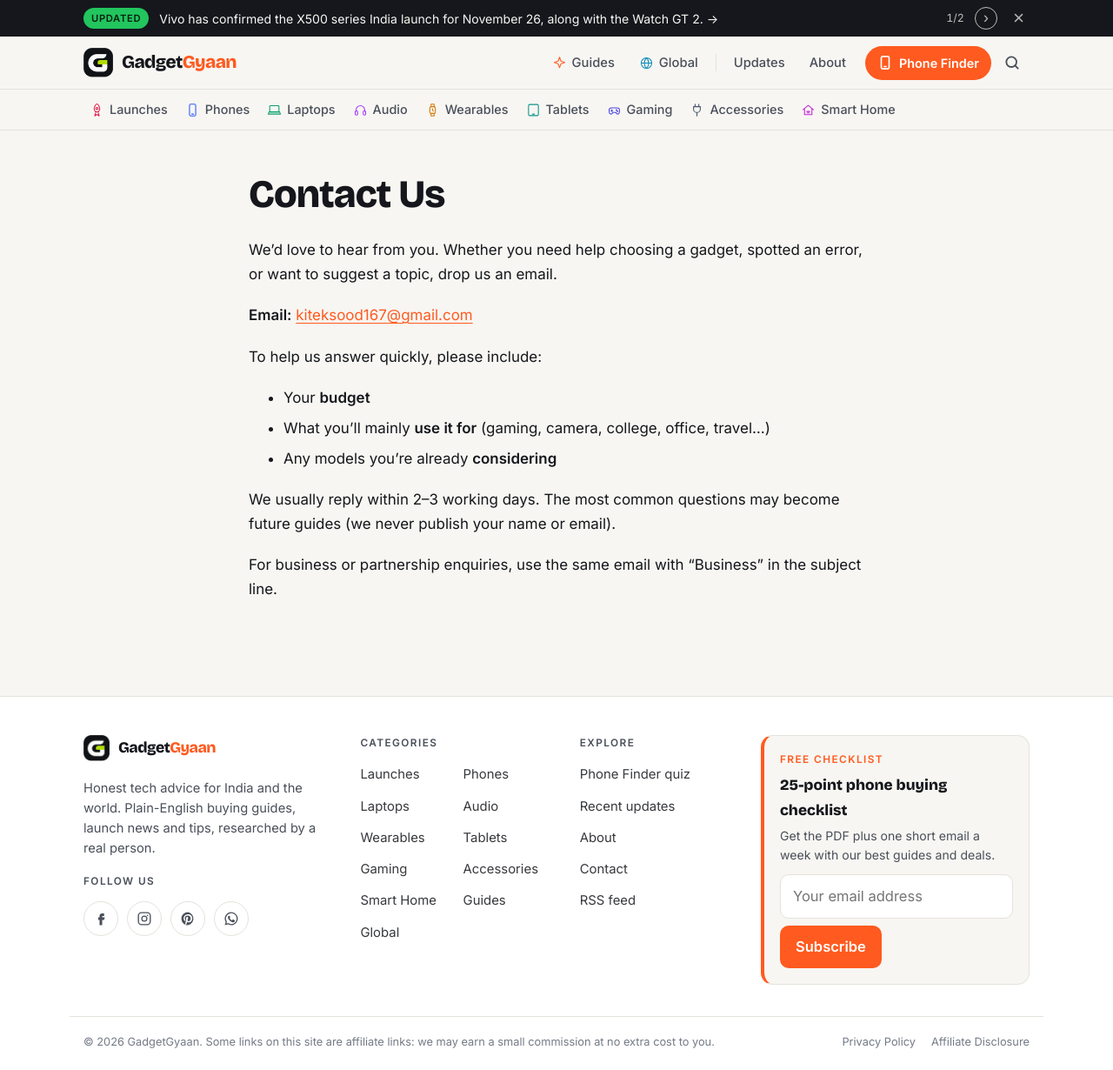
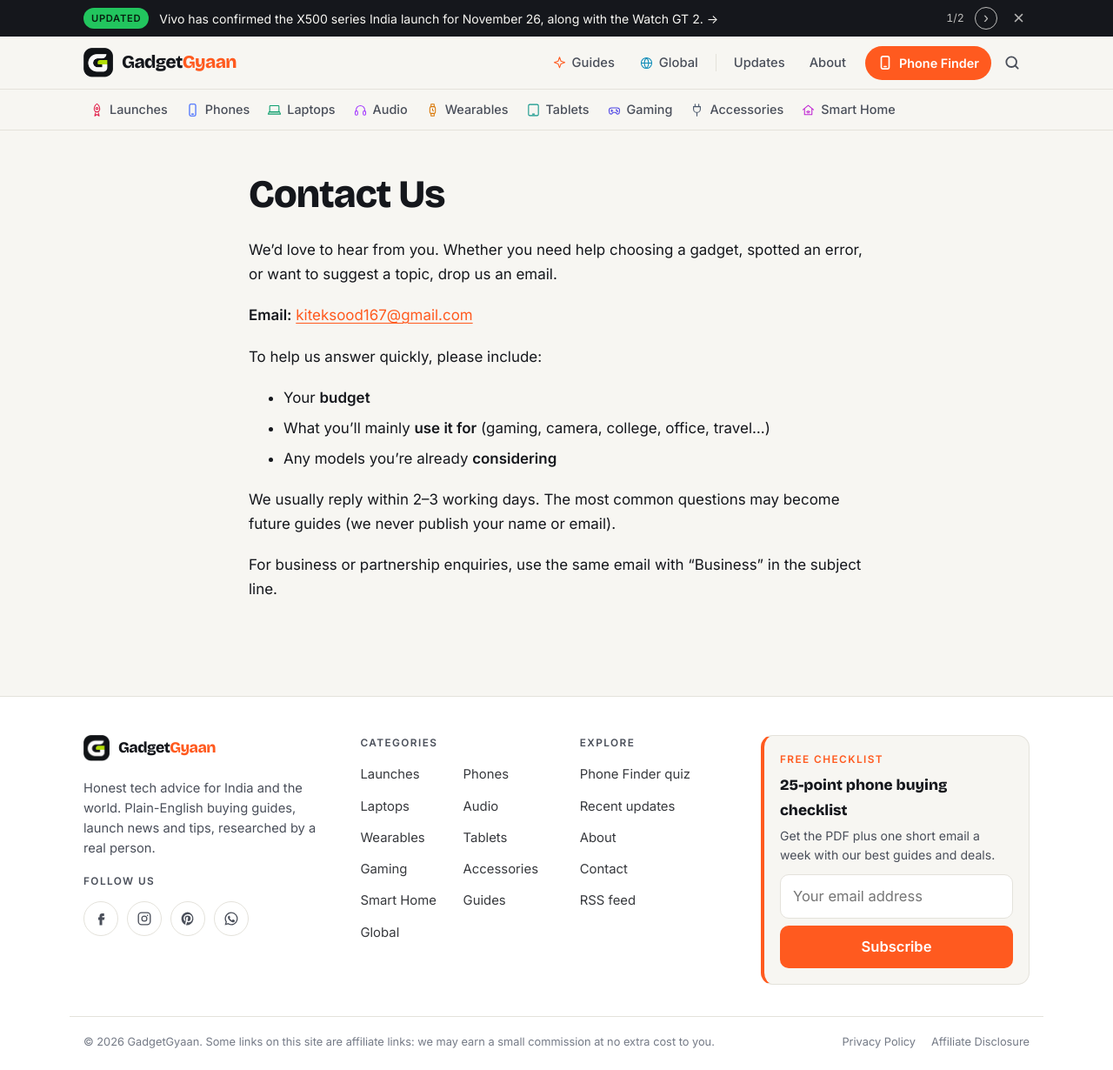
Before and after one commit to kiteksood167/kiteksood167.github.io, a Jekyll site: the page built from contact.md, in a window 1280 px wide and 1230 px high. Shown: the whole window at 87% size. Built offline with Jekyll 4.4.1, drawn with Linux system fonts in a browser that asks for light colours.

Commit message:
Footer: full-width signup field and button
Co-Authored-By: Claude Opus 5.5 <noreply@anthropic.com>
Claude-Session: https://claude.ai/code/session_019q2TsaYyUfQwBS5iqKAhGu

```diff
--- a/assets/css/style.css
+++ b/assets/css/style.css
@@ -239,7 +239,8 @@ a.chip:hover { border-color: var(--ink); }
 .f-nl .newsletter-compact { margin: 0; }
 .f-nl .newsletter-compact .follow-label { display: none; }
 .f-nl .nl-form { max-width: none; }
-.f-nl .nl-form input { background: var(--surface); }
+.f-nl .nl-form input { background: var(--surface); flex-basis: 100%; }
+.f-nl .nl-form button { flex: 1 1 100%; }
 .footer-bottom { display: flex; justify-content: space-between; align-items: center; gap: 8px 24px; flex-wrap: wrap; margin-top: 36px; padding-top: 18px; padding-bottom: 22px; border-top: 1px solid var(--line); }
 .footer-bottom p { margin: 0; font-size: .8rem; color: var(--muted); }
 .footer-legal { display: flex; gap: 18px; }
```
